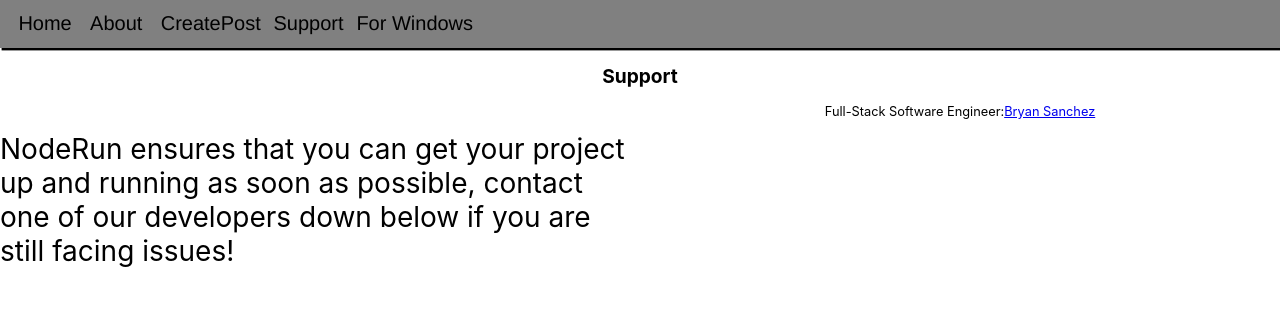
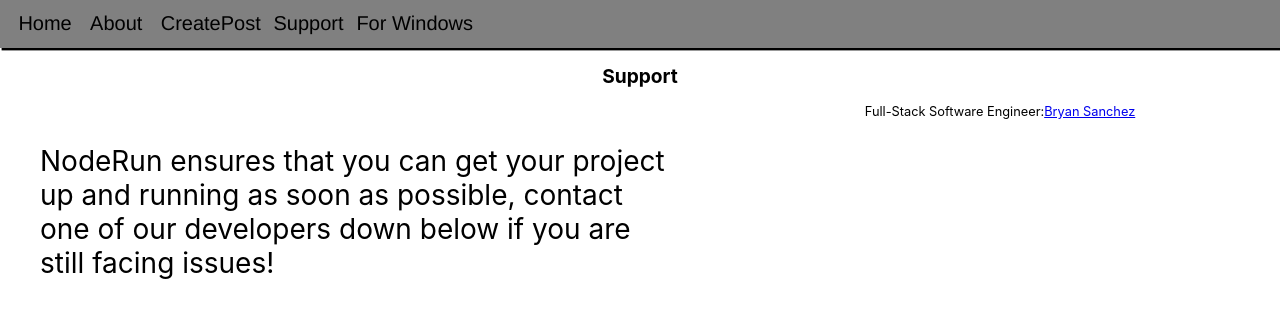
Before and after one commit to Bryvn1xx/u4_capstone_noderun, a React (Create React App) app in the folder client/: page /support in a window 1280 px wide. Shown: the top 318 px of the page. Built offline with nearby package versions, Linux system fonts and the light colour scheme; no server answers; a web font is replaced by a local one.

Commit message:
support socials css

```diff
--- a/client/src/App.css
+++ b/client/src/App.css
@@ -35,7 +35,9 @@
   font-size: 35px;
   width: 50%;
   float: left;
-  text-align: left
+  text-align: left;
+  padding: 25px;
+  margin: 25px
 }
 .about-paragraph {
 
--- a/client/src/pages/Support.js
+++ b/client/src/pages/Support.js
@@ -7,7 +7,7 @@
         <p className='support-quote'>
           NodeRun ensures that you can get your project up and running as soon as possible, contact one of our developers down below if you are still facing issues!
         </p>
-        <p2>
+        <p2 className='support-socials'>
           Full-Stack Software Engineer:
         <a href='https://www.linkedin.com/in/bryvn1xx/'>Bryan Sanchez</a>
         </p2>
```
